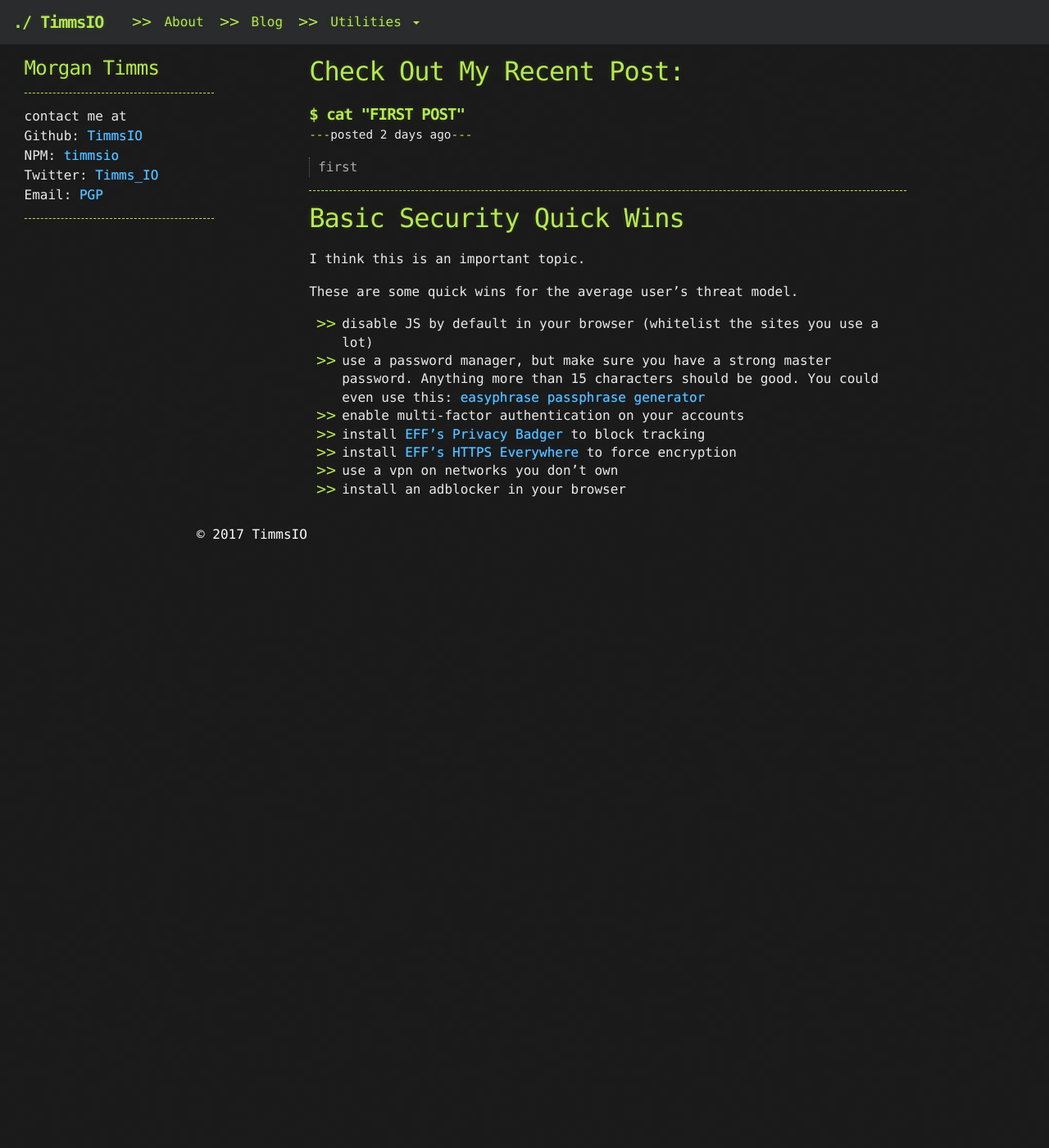
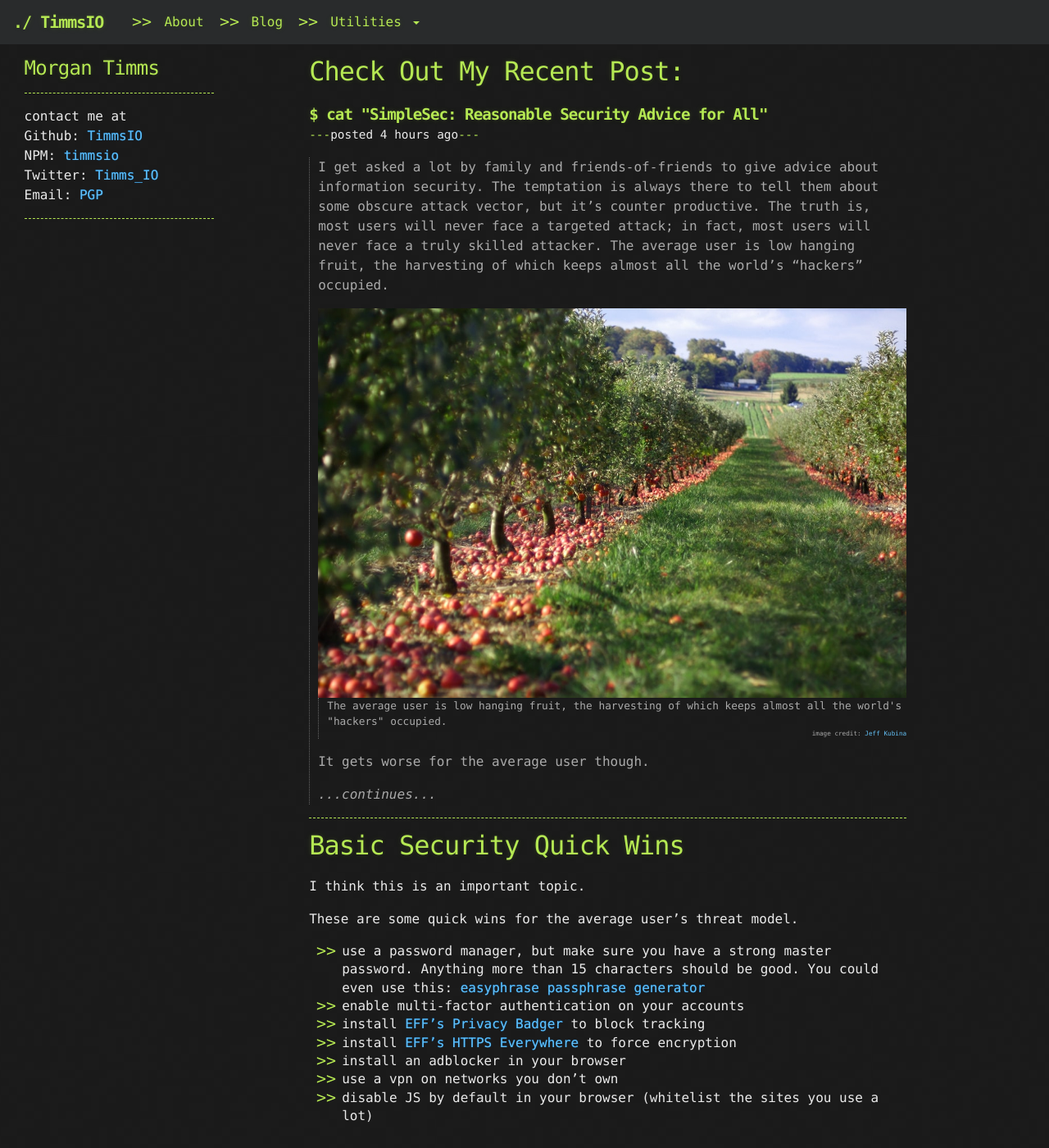
Before and after one commit to TimmsIO/timmsio.github.io, a Jekyll site: the page built from index.md, in a window 1280 px wide and 1400 px high. Shown: the whole window at 82% size. Built offline with Jekyll 4.4.1, drawn with Linux system fonts in a browser that asks for light colours; nearby versions of some CDN libraries.

Commit message:
New post and better post styles

```diff
--- a/_includes/blogPostLinkPanel.html
+++ b/_includes/blogPostLinkPanel.html
@@ -5,7 +5,14 @@
     <div class="blog-preview-title post-brand">{{ post.title }}</div>
             <div class="posted-statement">posted <span class="postDate">{{ post.date }}</span></div>
 <blockquote>
-    <p class="blog-preview-exceprt">{{ post.excerpt }}</p>
+    <p class="blog-preview-excerpt">
+        {{ post.excerpt }}
+        {% if post.excerpt != post.content %}
+        <em>
+            ...continues...
+        </em>
+        {% endif %}
+    </p>
 </blockquote>
 </div>
 <hr>
--- a/_layouts/post.html
+++ b/_layouts/post.html
@@ -10,6 +10,9 @@
 
     {% include styles.html %} {% include analytics.html %}
     {% seo %}
+    {% if page.thumbnail %}
+    <meta property="og:image" content="{{ page.thumbnail }}">
+    {% endif %}
 </head>
 
 <body>
--- /dev/null
+++ b/_posts/2017-10-28-simplesec-reasonable-security-advice-for-all.md
@@ -0,0 +1,87 @@
+---
+layout: post
+title: "SimpleSec: Reasonable Security Advice for All"
+date: 2017-10-28 14:17:22 +1100
+categories: blog
+author: Morgan Timms
+license: CC-BY-4.0
+thumbnail: /assets/images/posts/lowHangingFruit-min.jpg
+thumbnailAttr: Jeff Kubina
+thumbnailAttrUrl: https://www.flickr.com/photos/kubina/
+thumbnailAlt: Apples recently harvested from trees in an orchard
+description: The average user is low hanging fruit, the harvesting of which keeps almost all the world's "hackers" occupied.
+excerpt_separator: <!--more-->
+---
+
+I get asked a lot by family and friends-of-friends to give advice about information security.
+The temptation is always there to tell them about some obscure attack vector, but it's counter productive.
+The truth is, most users will never face a targeted attack; in fact, most users will never face a truly skilled attacker.
+The average user is low hanging fruit, the harvesting of which keeps almost all the world's "hackers" occupied.
+
+{% include blogPostThumb.html %}
+
+It gets worse for the average user though.
+<!--more-->
+
+The average user doesn't have many places they can turn to for decent security advice.
+The media is obsessed with scare-mongering when it comes to security.
+Take a look at the recent media coverage of the KRACK attack -- all eyes were on a niche attack while other attack vectors which were relevant to the average user's threat model flew under the radar.
+The media is more than happy to sensationalise high-profile data spills, but offers their audience no actionable advice.
+
+It is little wonder then that most people seek advice when they see an opportunity for it, or that so many are so vulnerable to technology based crime.
+I'm not about to leave those around me out to dry, so I learned to become a "simple security measures" evangelist.
+
+When I respond to a request for advice, the hardest part is tempering my own excitement about information and operational security.
+I love these topics. I eat, sleep and breathe this stuff. I have so much stuff I think is cool to say.
+
+But I shouldn't.
+
+The second you see someone's eyes glaze over as you start to explain why ECDH and ECDSA are so much better than DH and DSA -- that is the moment you have lost the battle.
+We have an obligation in the infosec industry to give simple advice that can be followed with as little effort as possible.
+Unfortuantely it is also my experience that we are too quick to cut off the nose to spite the face. Just because something is technically more secure does not make it more secure in practice.
+
+## What is Good Advice?
+
+I want to preface this by saying that I am talking about good advice for the average person, based on a threat model for an average person. No nation-state actors or targeted attacks here.
+
+The biggest hurdle to giving security advice to people outside of the IT industry is that it is often too technical or too difficult to do. If my advice makes the person's life more difficult, I am doing it wrong.
+
+I believe that good security advice should fit these criteria:
+
+1. The reason for why it is good advice is intuitive
+1. Mitigates a common risk
+1. Requires little to no effort to enact
+1. No technical background knowledge is needed
+1. Can be conveyed in a sentence
+
+These criteria ensure that any advice will introduce minimal security fatigue, not overwhelm the user, and above all else will actually help them.
+
+## What Advice Do I Give?
+
+I am careful to make sure that I know my audience before I start rattling off advice at an unsuspecting acquaintance. Some people are more resistant to security fatigue than others, and balancing the benefits with the effort isn't always easy.
+
+I have changed this list up a few times, but as it currently stands, here is what I tell people in order of the most important to the least:
+
+### Use a Password Manager
+
+This is an easy win. Password managers actually decrease security fatigue in my experience. On top of that, they are extremely easy to adopt because they just pick up your passwords when you enter them. After a month of using one, it will probably have all your passwords.
+
+### Use Multi-Factor Auth
+
+Unfortunately, multi-factor authentication causes _a lot_ of security fatigue. The benefit of preventing an attacker who has your un-hashed password from gaining access is clear though.
+
+Although I have heard plenty of people decry using a mobile number for 2FA, for most people it is more than secure enough and doesn't cause as much fatigue as an authenticator app or a Yubikey. This is very much a case of aligning the advice with the threat model of the user in question.
+
+### Install Some Blocking Extensions
+
+Blocking extensions will cause very little extra effort for the average user, but it will prevent ad networks (particularly those of ill repute) from executing arbitrary code on your machine.
+
+Plus you don't have to see ads anymore.
+
+### Use a VPN
+
+This is a dead easy thing to do, but isn't necessarily the right thing for the average user.
+
+### Block JS by Default
+
+I don't _always_ suggest this. It depends on the user. Nevertheless, only allowing JS for whitelisted sites can prevent a whole host of attacks. It also has the benefit of protecting you if you accidentally visit a known malicious link.
--- a/_sass/jekyll-theme-hacker.scss
+++ b/_sass/jekyll-theme-hacker.scss
@@ -276,10 +276,42 @@ ul li {
   list-style-image:url('../images/bullet.png');
 }
 
-blockquote {
+ol {
+  list-style: none;
+  counter-reset: li;
+}
+
+ol li {
+  counter-increment: li;
+}
+
+ol li:before {
+  content: counter(li) " -> ";
+  display: inline-block;
+  width: 3em;
+  margin-left: -2em;
+  color: #b5e853;
+  font-weight: bold;
+}
+
+blockquote, figcaption {
   color: #aaa;
   padding-left: 10px;
   border-left: 1px dotted #666;
+}
+
+figcaption {
+  font-size: 0.8em;
+
+  div.thumb-attr {
+    font-size: 0.6em;
+    text-align: right;
+
+    a {
+      color: 63c0f5;
+      text-shadow: initial;
+    }
+  }
 }
 
 pre {
--- a/index.md
+++ b/index.md
@@ -10,13 +10,13 @@ I think this is an important topic.
 
 These are some quick wins for the average user's threat model.
 
-- disable JS by default in your browser (whitelist the sites you use a lot)
 - use a password manager, but make sure you have a strong master password. Anything more than 15 characters should be good. You could even use this: [easyphrase passphrase generator](/utils/easyphrase/)
 - enable multi-factor authentication on your accounts
 - install [EFF's Privacy Badger][badger] to block tracking
 - install [EFF's HTTPS Everywhere][ever] to force encryption
+- install an adblocker in your browser
 - use a vpn on networks you don't own
-- install an adblocker in your browser
+- disable JS by default in your browser (whitelist the sites you use a lot)
 
 [badger]: https://www.eff.org/privacybadger "EFF Privacy Badger tracker blocker"
 [ever]: https://www.eff.org/https-everywhere "HTTPS Everywhere browser plugin"
```
Also changed, not shown: _includes/blogPostThumb.html (added, +18 -0 lines), assets/images/posts/lowHangingFruit-min.jpg (added), assets/images/posts/lowHangingFruit.jpg (added), 1 other file.
